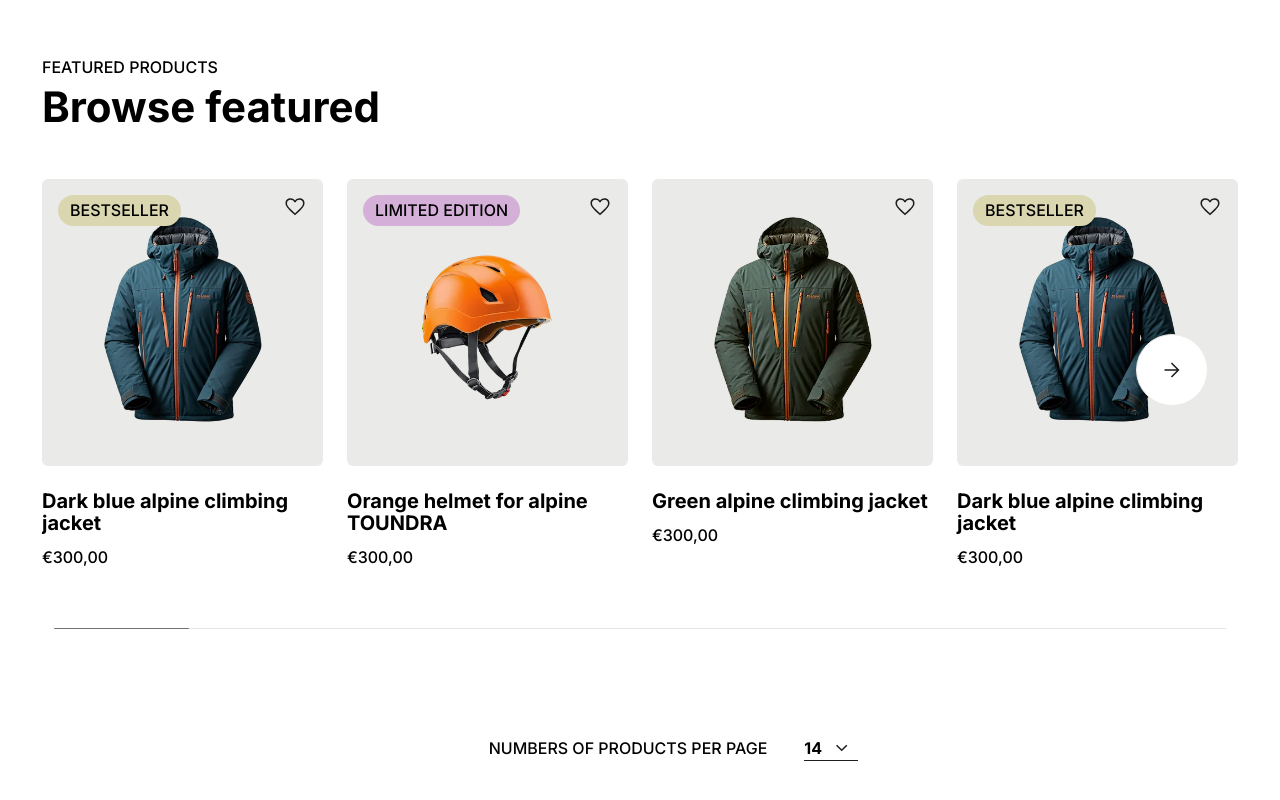
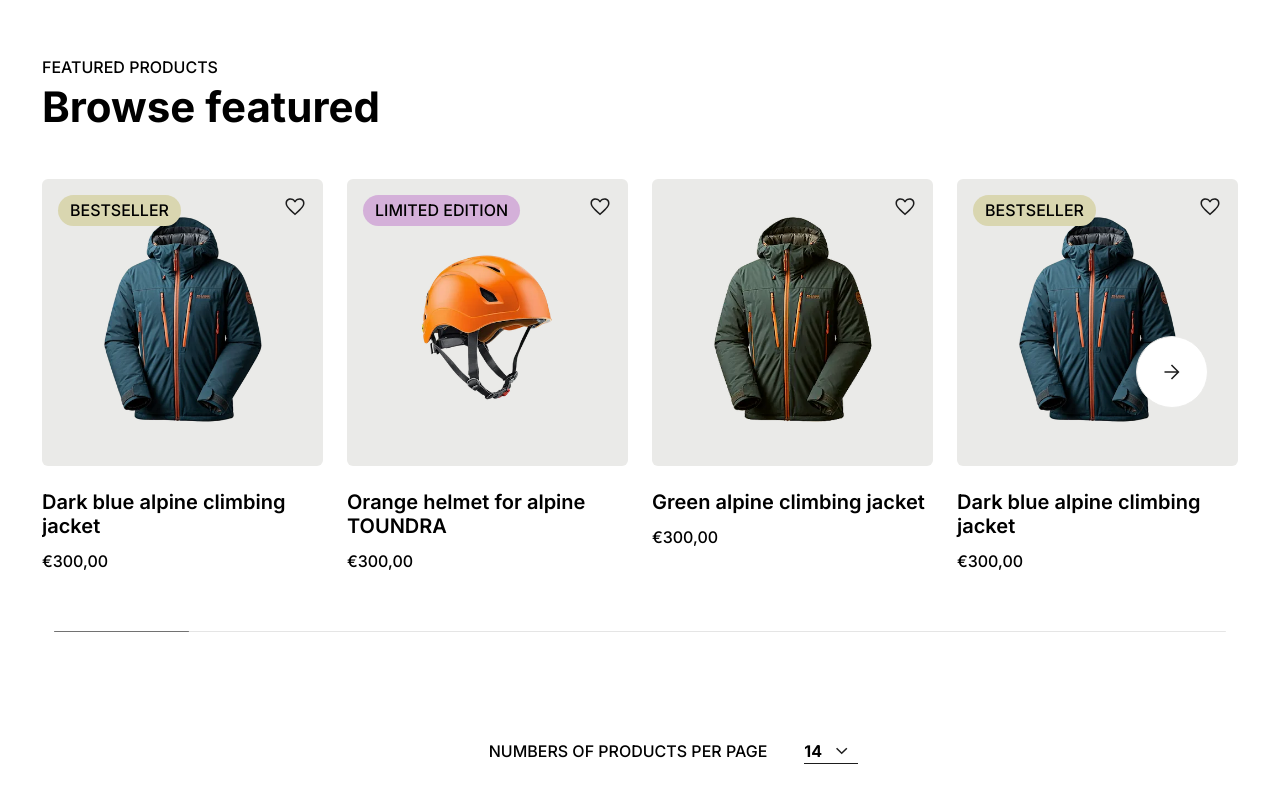
Before and after one commit to ACCeler94/zadanie-rekrutacyjne-front-end, a website built with Vite: page index.html in a window 1280 px wide. Shown: the part 840-1640 px from the top of the page. Built offline with nearby package versions, Linux system fonts and the light colour scheme; no server answers.

Commit message:
Adjust featured products styling

```diff
--- a/src/modules/featuredProductsSwiper.js
+++ b/src/modules/featuredProductsSwiper.js
@@ -31,7 +31,7 @@ export function initFeaturedProductsSwiper(products) {
         <img src="${product.photoUrl}.jpg" class="featured__photo" alt="${product.name}" loading="lazy"/>
       </picture>
     </div>
-    <h2>${product.name}</h2>
+    <h2 class="body--large">${product.name}</h2>
     <p>€${new Intl.NumberFormat('de-DE', { minimumFractionDigits: 2, maximumFractionDigits: 2 }).format(product.price)}</p>`;
     container.appendChild(slide);
   });
--- a/src/styles/featured.css
+++ b/src/styles/featured.css
@@ -34,7 +34,6 @@
 }
 
 .swiper-slide h2 {
-  font-size: 20px;
   margin-top: 24px;
   margin-bottom: 12px;
 }
```
